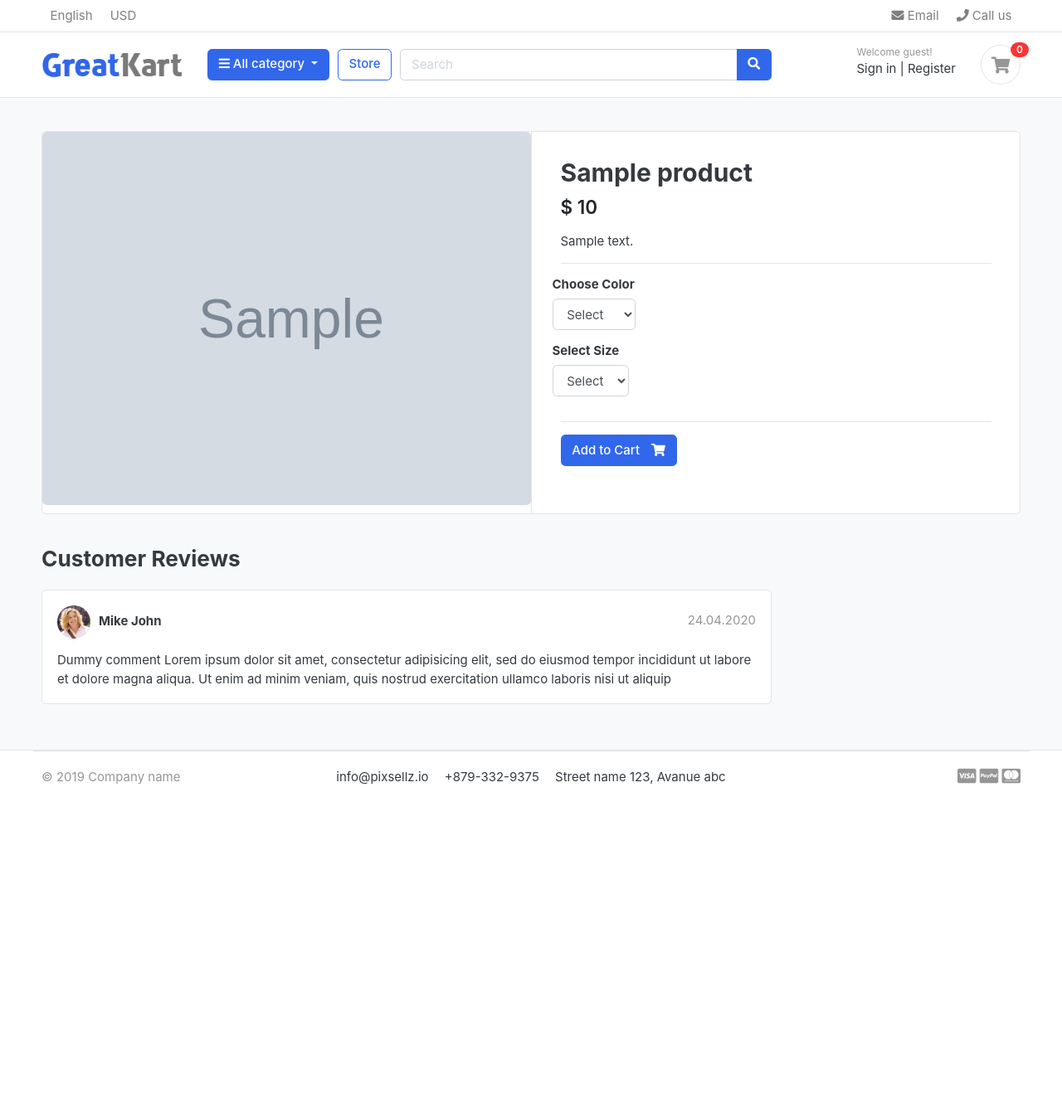
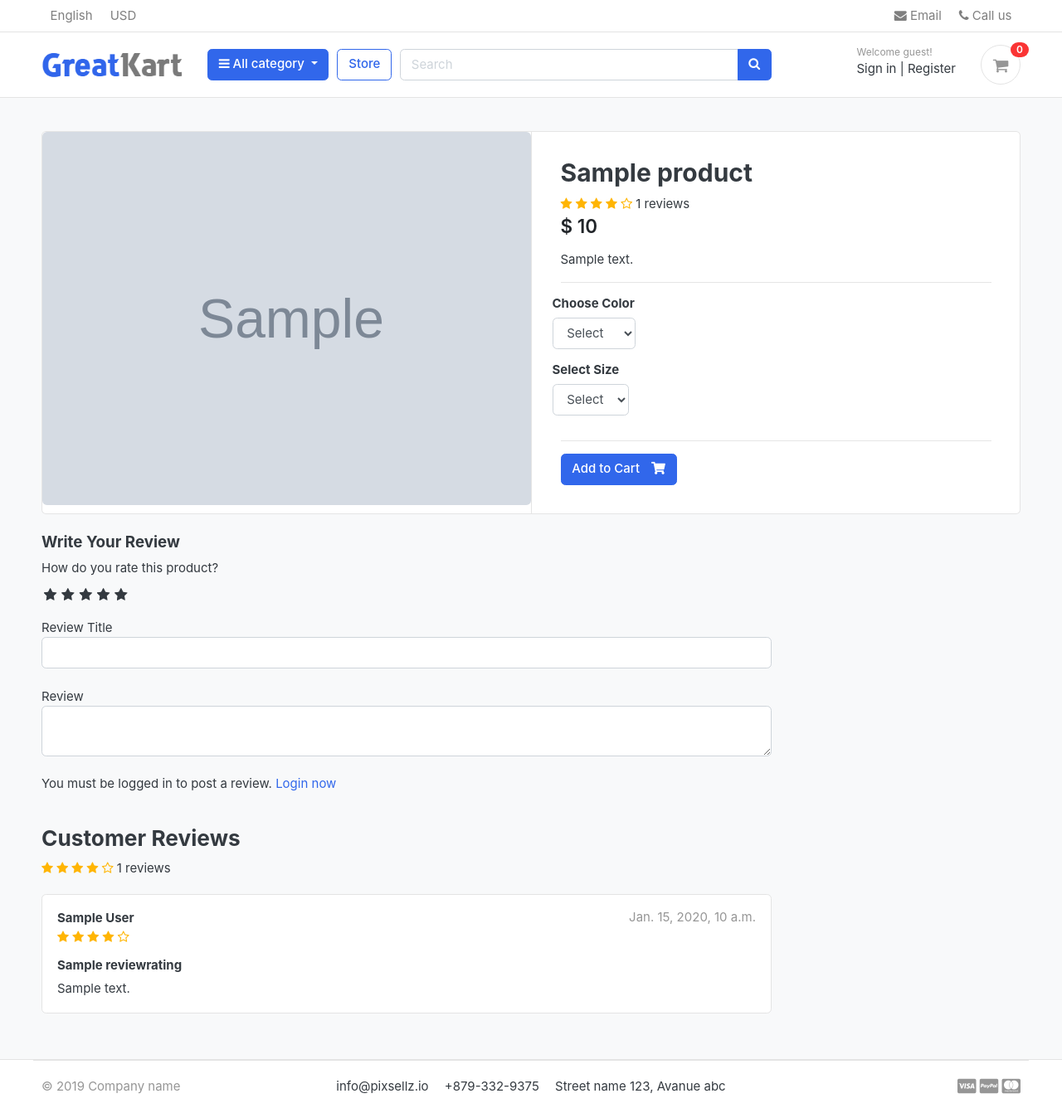
Before and after one commit to ryadav2000/greatkart-django, a Django app: a page that uses templates/base.html in a window 1280 px wide. Shown: the whole page at 83% size. Before the commit the page ends 946 px from the top, so only its background shows below. Run offline with Django 5.2, Linux system fonts and the light colour scheme; tables that the repository leaves empty hold one stand-in row (values such as "Sample post"); grey boxes marked "Sample" are stand-in pictures; some libraries are stand-ins or nearby versions; some web fonts are replaced.

Commit message:
review and rating system

```diff
--- a/accounts/models.py
+++ b/accounts/models.py
@@ -57,6 +57,9 @@ class Account(AbstractBaseUser):
 
     objects = MyAccountManager()
 
+    def full_name(self):
+        return f'{self.first_name} {self.last_name}'
+
     def __str__(self):
         return self.email
 
--- /dev/null
+++ b/greatkart/static/css/custom.css
@@ -0,0 +1,45 @@
+/* Hide Radio button */
+.rate > input {
+    display: none;
+}
+
+.rate {
+    display: inline-block;
+    border: 0;
+}
+
+.rate > label {
+    float: right;
+}
+
+/* Showing the star */
+.rate > label:before {
+    display: inline-block;
+    font-size: 1.1rem;
+    font-family: FontAwesome;
+    content: "\f005";
+    margin: 0;
+    padding: 0.3rem .2rem;
+    cursor: pointer;
+}
+
+/* Half star */
+.rate .half:before {
+    content: "\f089";
+    position: absolute;
+    padding-right: 0;
+}
+
+/* Click and hover */
+input:checked ~ label, label:hover ~ label {
+    color: #ffb503;
+}
+
+/* hove highlight */
+input:checked + label:hover, input:checked ~ label:hover, input:checked ~ label:hover ~ label, label:hover ~ input:checked ~ label {
+    color: #cc9000;
+}
+
+.rating-star i {
+    color: #ffb503;
+}
--- a/store/admin.py
+++ b/store/admin.py
@@ -1,5 +1,5 @@
 from django.contrib import admin
-from .models import Product, Variation
+from .models import Product, Variation, ReviewRating
 
 # Register your models here.
 
@@ -15,3 +15,4 @@ class VariationAdmin(admin.ModelAdmin):
 
 admin.site.register(Product, ProductAdmin)
 admin.site.register(Variation, VariationAdmin)
+admin.site.register(ReviewRating)
--- a/store/urls.py
+++ b/store/urls.py
@@ -6,4 +6,5 @@ urlpatterns =[
     path('category/<slug:category_slug>/', views.store, name='products_by_category'),
     path('category/<slug:category_slug>/<slug:product_slug>/', views.product_detail, name='product_detail'),
     path('search/', views.search, name='search'),
+    path('submit_review/<int:product_id>/', views.submit_review, name='submit_review'),
 ]
--- a/store/views.py
+++ b/store/views.py
@@ -1,11 +1,15 @@
-from django.shortcuts import render, get_object_or_404
-from .models import Product
+from django.shortcuts import render, get_object_or_404, redirect
+from .models import Product, ReviewRating
 from category.models import Category
 from django.db.models import Q
 
 from carts.views import _cart_id
 from carts.models import CartItem
 from django.http import HttpResponse
+from .forms import ReviewForm
+from django.contrib import messages
+
+from orders.models import OrderProduct
 
 # Paginator modules
 from django.core.paginator import EmptyPage, PageNotAnInteger, Paginator
@@ -46,9 +50,22 @@ def product_detail(request, category_slug, product_slug):
     except Exception as e:
         raise e
 
+    if request.user.is_authenticated:
+        try:
+            orderproduct = OrderProduct.objects.filter(user=request.user, product_id=single_product.id).exists()
+        except OrderProduct.DoesNotExist:
+            orderproduct =None
+    else:
+        orderproduct = None
+
+    # Get the review
+    reviews = ReviewRating.objects.filter(product_id=single_product.id, status=True)
+
     context = {
         'single_product': single_product,
         'in_cart' : in_cart,
+        'orderproduct': orderproduct,
+        'reviews': reviews,
     }
     return render(request, 'store/product_detail.html', context)
 
@@ -64,3 +81,26 @@ def search(request):
         'product_count': product_count,
     }
     return render(request, 'store/store.html', context)
+
+def submit_review(request, product_id):
+    url = request.META.get('HTTP_REFERER')
+    if request.method == 'POST':
+        try:
+            reviews = ReviewRating.objects.get(user__id=request.user.id, product__id=product_id)
+            form = ReviewForm(request.POST, instance=reviews)
+            form.save()
+            messages.success(request, 'Thanks you! Your review has been updated.')
+            return redirect(url)
+        except ReviewRating.DoesNotExist:
+            form = ReviewForm(request.POST)
+            if form.is_valid():
+                data = ReviewRating()
+                data.subject = form.cleaned_data['subject']
+                data.rating = form.cleaned_data['rating']
+                data.review = form.cleaned_data['review']
+                data.ip = request.META.get('REMOTE_ADDR')
+                data.product_id = product_id
+                data.user_id = request.user.id
+                data.save()
+                messages.success(request, 'Thanks you!  Your review has been submitted.')
+                return redirect(url)
--- a/templates/base.html
+++ b/templates/base.html
@@ -51,6 +51,8 @@
       media="only screen and (max-width: 1200px)"
     />
 
+    <link href="{% static 'css/custom.css' %}" rel="stylesheet" type="text/css" />
+
     <!-- custom javascript -->
     <script src="{% static 'js/script.js' %}" type="text/javascript"></script>
 
@@ -59,6 +61,9 @@
     src="https://www.paypal.com/sdk/js?client-id=ARY_3NsPeykgzW9LUPhc9Nj15zJTCYQKe2QbynXcvPmM_-TzPK_Le7zmfQeoDfxJmBEyrmIjjf0ljL45&buyer-country=US&currency=USD"
     data-sdk-integration-source="developer-studio"
 ></script>
+
+<!-- fontawasom -->
+<link rel="stylesheet" href="https://cdnjs.cloudflare.com/ajax/libs/font-awesome/4.7.0/css/font-awesome.min.css">
 
 <script src="app.js"></script>
 
--- a/templates/store/product_detail.html
+++ b/templates/store/product_detail.html
@@ -19,6 +19,18 @@
             {% csrf_token %}
             <article class="content-body">
               <h2 class="title">{{ single_product.product_name }}</h2>
+
+              <div class="rating-star">
+                <span>
+                  <i class="fa fa-star{% if single_product.averageReview < 0.5 %}-o{% elif single_product.averageReview >= 0.5 and single_product.averageReview < 1 %}-half-o {% endif %}" aria-hidden="true"></i>
+                  <i class="fa fa-star{% if single_product.averageReview < 1.5 %}-o{% elif single_product.averageReview >= 1.5 and single_product.averageReview < 2 %}-half-o {% endif %}" aria-hidden="true"></i>
+                  <i class="fa fa-star{% if single_product.averageReview < 2.5 %}-o{% elif single_product.averageReview >= 2.5 and single_product.averageReview < 3 %}-half-o {% endif %}" aria-hidden="true"></i>
+                  <i class="fa fa-star{% if single_product.averageReview < 3.5 %}-o{% elif single_product.averageReview >= 3.5 and single_product.averageReview < 4 %}-half-o {% endif %}" aria-hidden="true"></i>
+                  <i class="fa fa-star{% if single_product.averageReview < 4.5 %}-o{% elif single_product.averageReview >= 4.5 and single_product.averageReview < 5 %}-half-o {% endif %}" aria-hidden="true"></i>
+                  <span>{{ single_product.countReview }} reviews</span>
+
+                </span>
+              </div>
 
               <div class="mb-3">
                 <var class="price h4">$ {{ single_product.price }}</var>
@@ -78,31 +90,90 @@
 
     <div class="row">
       <div class="col-md-9">
-        <header class="section-heading">
-          <h3>Customer Reviews</h3>
-        </header>
 
+        <form action="{% url 'submit_review' single_product.id %}" method="POST">
+          {% csrf_token %}
+          <h5>Write Your Review</h5>
+          <div>
+            <!-- Rating stars -->
+            <label for="">How do you rate this product?</label>
+            <br>
+            <div class="rate">
+              <input type="radio" name="rating" id="rating10" value="5" required /><label for="rating10" title="5"></label>
+              <input type="radio" name="rating" id="rating9" value="4.5" required /><label for="rating9" title="4.5" class="half"></label>
+              <input type="radio" name="rating" id="rating8" value="4" required /><label for="rating8" title="4"></label>
+              <input type="radio" name="rating" id="rating7" value="3.5" required /><label for="rating7" title="3.5" class="half"></label>
+              <input type="radio" name="rating" id="rating6" value="3" required /><label for="rating6" title="3"></label>
+              <input type="radio" name="rating" id="rating5" value="2.5" required /><label for="rating5" title="2.5" class="half"></label>
+              <input type="radio" name="rating" id="rating4" value="2" required /><label for="rating4" title="2"></label>
+              <input type="radio" name="rating" id="rating3" value="1.5" required /><label for="rating3" title="1.5" class="half"></label>
+              <input type="radio" name="rating" id="rating2" value="1" required /><label for="rating2" title="1"></label>
+              <input type="radio" name="rating" id="rating1" value="0.5" required /><label for="rating1" title="0.5" class="half"></label>
+            </div>
+            <br>
+            Review Title
+            <input type="text" class="form-control" name="subject" id="title">
+            <br>
+            Review
+            <textarea name="review" class="form-control" id=""></textarea>
+            <br>
+            {% if user.is_authenticated %}
+              {% if orderproduct %}
+              <input type="submit" value="Submit Review" class="btn btn-primary">
+              {% else %}
+              <p>You must purchase this product to post a review. </p>
+              {% endif %}
+            {% else %}
+            <p>You must be logged in to post a review. <span><a href="{% url 'login' %}">Login now</a></span></p>
+            {% endif %}
+          </div>
+          {% include 'includes/alerts.html' %}
+        </form>
+          <br>
+
+          <header class="section-heading">
+            <h3>Customer Reviews</h3>
+            <span>
+              <div class="rating-star">
+                <span>
+                  <i class="fa fa-star{% if single_product.averageReview < 0.5 %}-o{% elif single_product.averageReview >= 0.5 and single_product.averageReview < 1 %}-half-o {% endif %}" aria-hidden="true"></i>
+                  <i class="fa fa-star{% if single_product.averageReview < 1.5 %}-o{% elif single_product.averageReview >= 1.5 and single_product.averageReview < 2 %}-half-o {% endif %}" aria-hidden="true"></i>
+                  <i class="fa fa-star{% if single_product.averageReview < 2.5 %}-o{% elif single_product.averageReview >= 2.5 and single_product.averageReview < 3 %}-half-o {% endif %}" aria-hidden="true"></i>
+                  <i class="fa fa-star{% if single_product.averageReview < 3.5 %}-o{% elif single_product.averageReview >= 3.5 and single_product.averageReview < 4 %}-half-o {% endif %}" aria-hidden="true"></i>
+                  <i class="fa fa-star{% if single_product.averageReview < 4.5 %}-o{% elif single_product.averageReview >= 4.5 and single_product.averageReview < 5 %}-half-o {% endif %}" aria-hidden="true"></i>
+                  <span>{{ single_product.countReview }} reviews</span>
+                </span>
+              </div>
+            </span>
+          </header>
+
+        {% for review in reviews %}
         <article class="box mb-3">
           <div class="icontext w-100">
-            <img
-              src="{% static 'images/avatars/avatar1.jpg' %}"
-              class="img-xs icon rounded-circle"
-            />
+
             <div class="text">
-              <span class="date text-muted float-md-right">24.04.2020 </span>
-              <h6 class="mb-1">Mike John</h6>
+              <span class="date text-muted float-md-right">{{ review.updated_at }}</span>
+              <h6 class="mb-1">{{ review.user.full_name }}</h6>
+              <div class="rating-star">
+                <span>
+                  <i class="fa fa-star{% if review.rating == 0.5 %}-half-o{% elif review.rating < 1 %}-o {% endif %}" aria-hidden="true"></i>
+                  <i class="fa fa-star{% if review.rating == 1.5 %}-half-o{% elif review.rating < 2 %}-o {% endif %}" aria-hidden="true"></i>
+                  <i class="fa fa-star{% if review.rating == 2.5 %}-half-o{% elif review.rating < 3 %}-o {% endif %}" aria-hidden="true"></i>
+                  <i class="fa fa-star{% if review.rating == 3.5 %}-half-o{% elif review.rating < 4 %}-o {% endif %}" aria-hidden="true"></i>
+                  <i class="fa fa-star{% if review.rating == 4.5 %}-half-o{% elif review.rating < 5 %}-o {% endif %}" aria-hidden="true"></i>
+                </span>
+              </div>
             </div>
           </div>
           <!-- icontext.// -->
           <div class="mt-3">
+            <h6>{{ review.subject }}</h6>
             <p>
-              Dummy comment Lorem ipsum dolor sit amet, consectetur adipisicing
-              elit, sed do eiusmod tempor incididunt ut labore et dolore magna
-              aliqua. Ut enim ad minim veniam, quis nostrud exercitation ullamco
-              laboris nisi ut aliquip
+              {{ review.review }}
             </p>
           </div>
         </article>
+        {% endfor %}
       </div>
       <!-- col.// -->
     </div>
```
Also changed, not shown: store/forms.py (added, +7 -0 lines), store/models.py (+32 -0 lines), store/migrations/0003_reviewrating.py (added).
